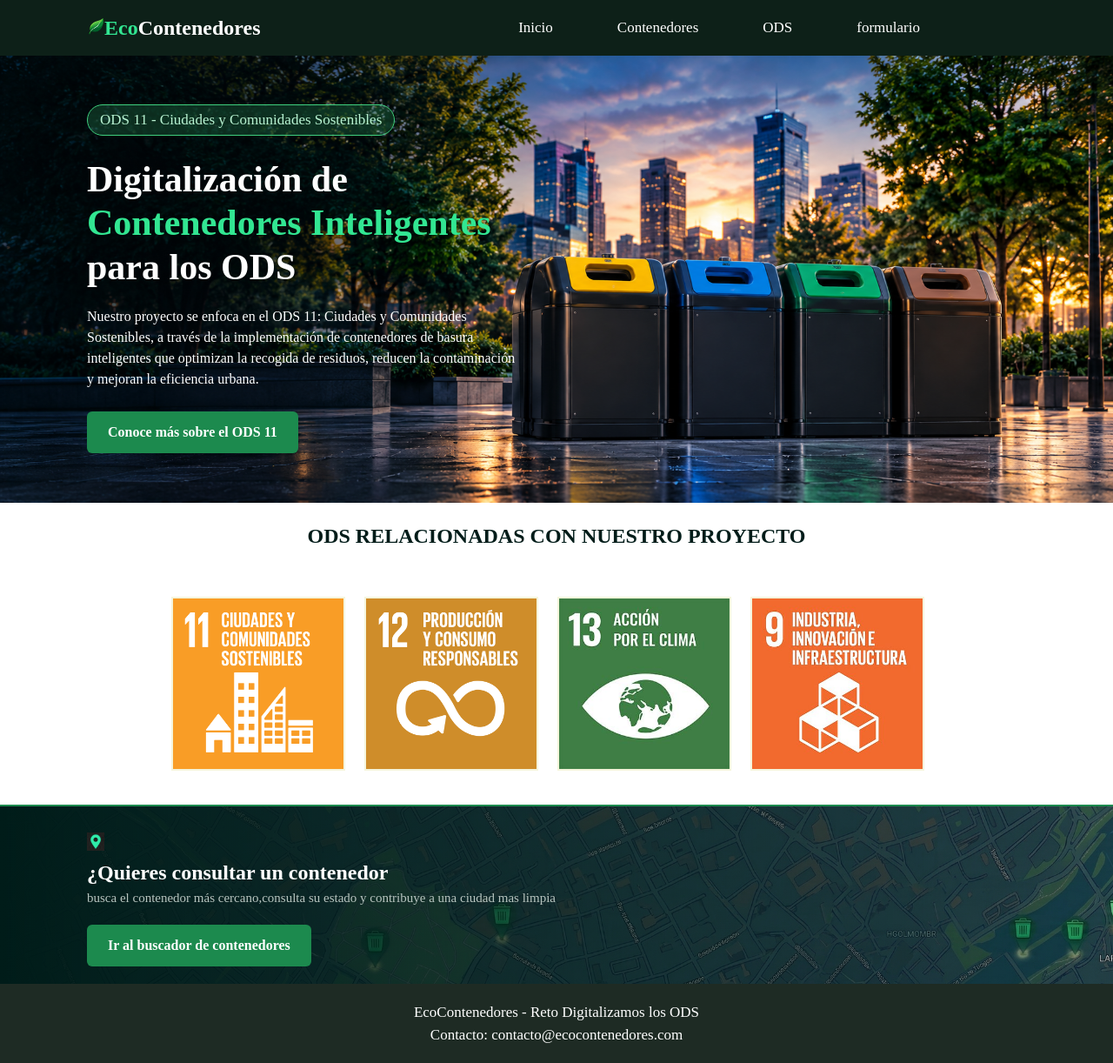
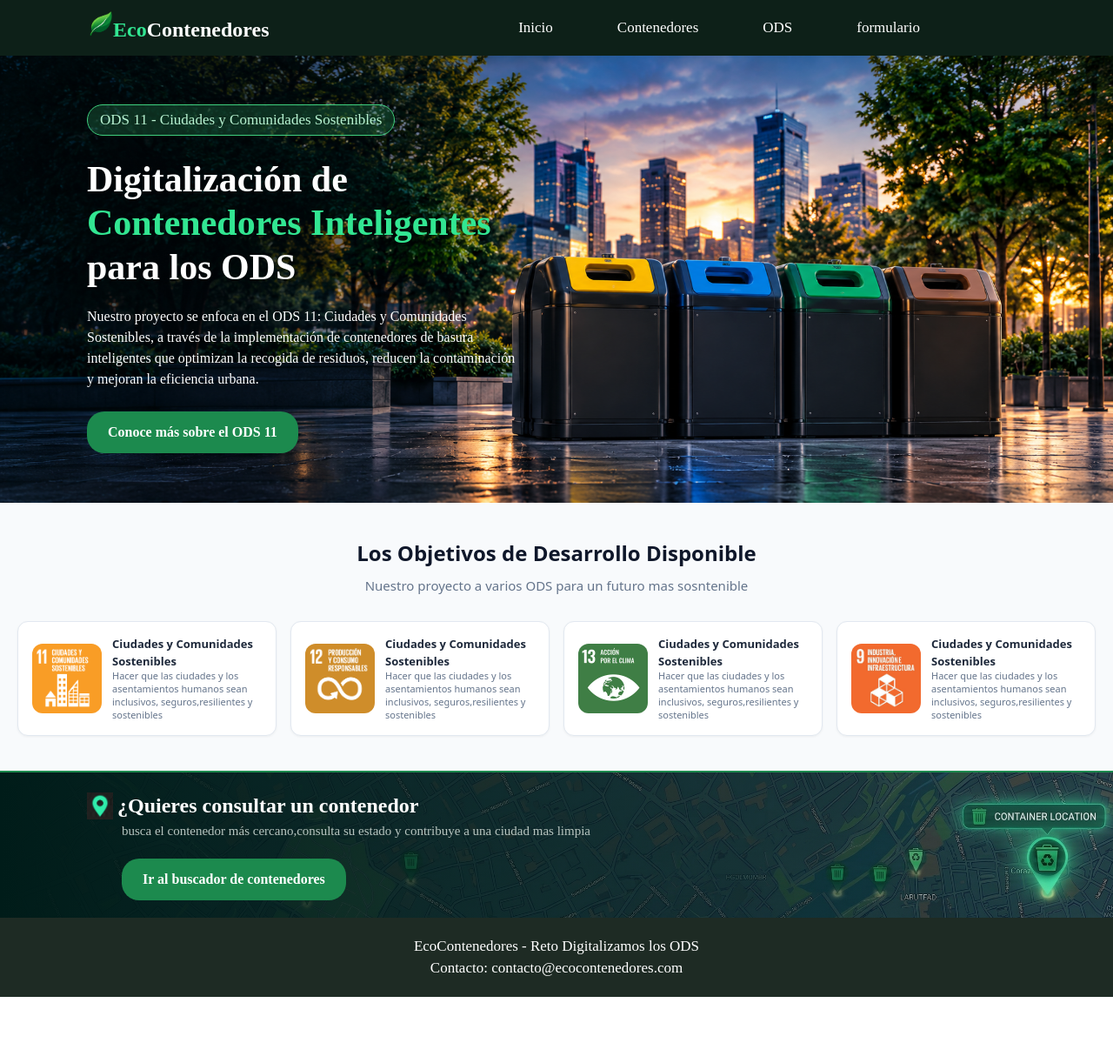
Before and after one commit to alexiadlrv/Reto_ODS, a PHP site: page / in a window 1280 px wide. Shown: the whole page at 87% size. After the commit the page ends 1146 px from the top, so only its background shows below. Run offline with PHP 8.4, Linux system fonts and the light colour scheme.

Commit message:
Arreglos en la seccion de ODS

```diff
--- a/web/estilos.css
+++ b/web/estilos.css
@@ -36,13 +36,13 @@ header{
     align-items: center;
     height: 64px;
     padding: 20px;
-     padding-left:100px;
+    padding-left:100px;
     padding-right: 200px;
 
 }
 
 
-.logo{height: 20px;}
+.logo{width: 30px;}
  span {
   color: rgb(50, 230, 146);
 }
@@ -135,6 +135,8 @@ header{
   border-radius: 6px;
   font-weight: bold;
   text-decoration: none;
+  border-radius: 20px;
+
 }
 
 .boton:hover {
@@ -142,35 +144,98 @@ header{
 
 }
 
-.ods{
-display: flex;
-flex-direction: column;
-text-align: center;
-  background-color: #fff;
+/*-------------ODS-------------*/
+
+.contenedorPadreODS {
+  display: flex;
+  flex-direction: column;
+  background-color: #f8fafc;
+  width: 100%;
+  padding: 40px 20px;
+  box-sizing: border-box;
+  font-family: system-ui, -apple-system, sans-serif;
+}
+
+
+.tituloODS {
+  text-align: center;
+  margin-bottom: 30px;
+}
+
+.tituloODS h2 {
+  font-size: 24px;
+  font-weight: 700;
+  color: #0f172a;
+  margin: 0 0 8px 0;
+}
+
+.tituloODS p {
+  font-size: 15px;
+  color: #64748b;
+  margin: 0;
+}
+
+
+.contenedoresHijosods {
+  display: flex;
+  width: 100%;
+  gap: 16px;
 
 }
 
-.ods h2{
-  padding: 20px;
-  color: #001c19;
+
+.contenedores-ods {
+  display: flex;
+  width: 25%;
+  align-items: center;
+  background-color: #ffffff;
+  border: 1px solid #e2e8f0;
+  border-radius: 12px;
+  padding: 16px;
+  gap: 12px;
+  box-shadow: 0 1px 3px rgba(0, 0, 0, 0.05);
+}
+
+
+.imagen-contenedor {
+  display: flex;
+  align-items: center;
+  justify-content: center;
+  flex-shrink: 0;
+}
+
+.imagen-contenedor img {
+  width: 80px;
+  height: 80px;
+  border-radius: 12px;
 
 }
 
-.contenedores-ods{
+
+.texto-ods {
   display: flex;
+  flex-direction: column;
   justify-content: center;
-  padding: 10px;
-  margin  : 20px;
+}
 
-
-}
-.contenedores-ods img{
-  width: 200px;
-  border:2px solid beige;
-  margin-right: 20px;
+.texto-ods h2 {
+  font-size: 13px;
+  font-weight: 700;
+  color: #1e293b;
 
 }
 
+.texto-ods p {
+  font-size: 11px;
+  color: #64748b;
+  margin: 0;
+  line-height: 1.35;
+}
+
+
+
+.tituloODS{text-align: center;}
+/*------------Coontenedor buscador--------------------------*/
 .buscador-contenedor{
 
   padding: 20px;
@@ -179,21 +244,29 @@ text-align: center;
   background-size: cover;
   padding-left: 100px;
   border-top: 2px solid #1c8a4e;
+  display: flex;
+  flex-direction: column;
+  align-items: flex-start;/*para  q no se estire el boton*/
+
 }
 
 .buscador-contenedor p {
     font-size: 15px;
     color: #b8c5c0;
     margin-bottom: 20px;
+
 }
 .iconobuscador{
-  width: 20px;
+  width: 30px;
 }
 
-.titulo-con-icono {
+.iconoytitulo {
     display: flex;
-    align-items: center; /* Centra verticalmente el icono y el texto */
-    gap: 12px;           /* Espacio de separación entre el icono y el h2 */
-    margin-bottom: 10px;
+    align-items: center;
+    gap:5px
+
+
 }
-/*-------------ODS------------*/
+.buscadortexto{
+  margin-left: 40px;
+}
--- a/web/index.html
+++ b/web/index.html
@@ -35,24 +35,69 @@
         </div>
     </section>
 
-    <section class="ods">
-        <h2>ODS RELACIONADAS CON NUESTRO PROYECTO</h2>
-        <table class="contenedores-ods">
-            <td><img src="imagenes/ods11.png"></td>
-            <td><img src="imagenes/ods12.png"></td>
-            <td><img src="imagenes/ods13.jpg"></td>
-            <td><img src="imagenes/ods9.jpg"></td>
-        </table>
+    <section class="contenedorPadreODS">
+        <div class="tituloODS">
+            <h2>Los Objetivos de Desarrollo Disponible</h2>
+            <p>Nuestro proyecto a varios ODS para un futuro mas sosntenible</p>
+        </div>
+
+        <div class="contenedoresHijosods">
+            <div class="contenedores-ods">
+                    <div class="imagen-contenedor">
+                        <img src="imagenes/ods11.png">
+                    </div>
+                    <div class="texto-ods">
+                        <h2>Ciudades y Comunidades Sostenibles</h2>
+                        <p>Hacer que las ciudades y los asentamientos humanos sean inclusivos,
+                        seguros,resilientes y sostenibles</p>
+                    </div>
+            </div>
+            <div class="contenedores-ods">
+                    <div class="imagen-contenedor">
+                        <img src="imagenes/ods12.png">
+                    </div>
+                    <div class="texto-ods">
+                        <h2>Ciudades y Comunidades Sostenibles</h2>
+                        <p>Hacer que las ciudades y los asentamientos humanos sean inclusivos,
+                        seguros,resilientes y sostenibles</p>
+                    </div>
+            </div>
+
+
+            <div class="contenedores-ods">
+                    <div class="imagen-contenedor">
+                        <img src="imagenes/ods13.jpg">
+                    </div>
+                    <div class="texto-ods">
+                        <h2>Ciudades y Comunidades Sostenibles</h2>
+                        <p>Hacer que las ciudades y los asentamientos humanos sean inclusivos,
+                        seguros,resilientes y sostenibles</p>
+                    </div>
+            </div>
+
+
+            <div class="contenedores-ods">
+                    <div class="imagen-contenedor">
+                        <img src="imagenes/ods9.jpg">
+                    </div>
+                    <div class="texto-ods">
+                        <h2>Ciudades y Comunidades Sostenibles</h2>
+                        <p>Hacer que las ciudades y los asentamientos humanos sean inclusivos,
+                        seguros,resilientes y sostenibles</p>
+                    </div>
+            </div>
+    </div>
     </section>
 
     <section class="buscador-contenedor">
-        <div class="titulo-con-icono"></div>
+        <div class="iconoytitulo">
             <img src="imagenes/iconobuscador.ico" class="iconobuscador">
             <h2>¿Quieres consultar un contenedor</h2>
         </div>
-        <p>busca el contenedor más cercano,consulta su estado y contribuye a una ciudad mas limpia</p>
-
-        <a class="boton">Ir al buscador de contenedores </a>
+        <div class="buscadortexto">
+            <p>busca el contenedor más cercano,consulta su estado y contribuye a una ciudad mas limpia</p>
+             <a class="boton">Ir al buscador de contenedores </a>
+        </div>
     </section>
 
 
```
